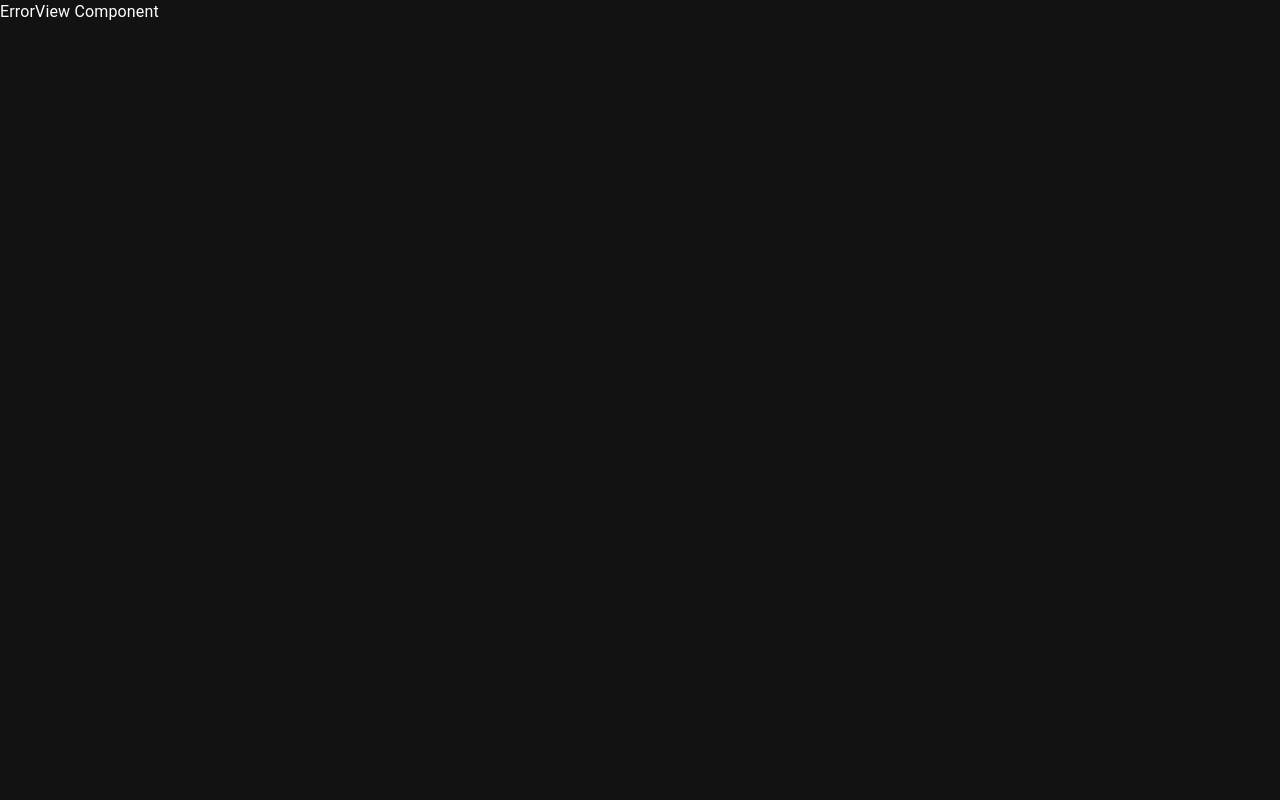
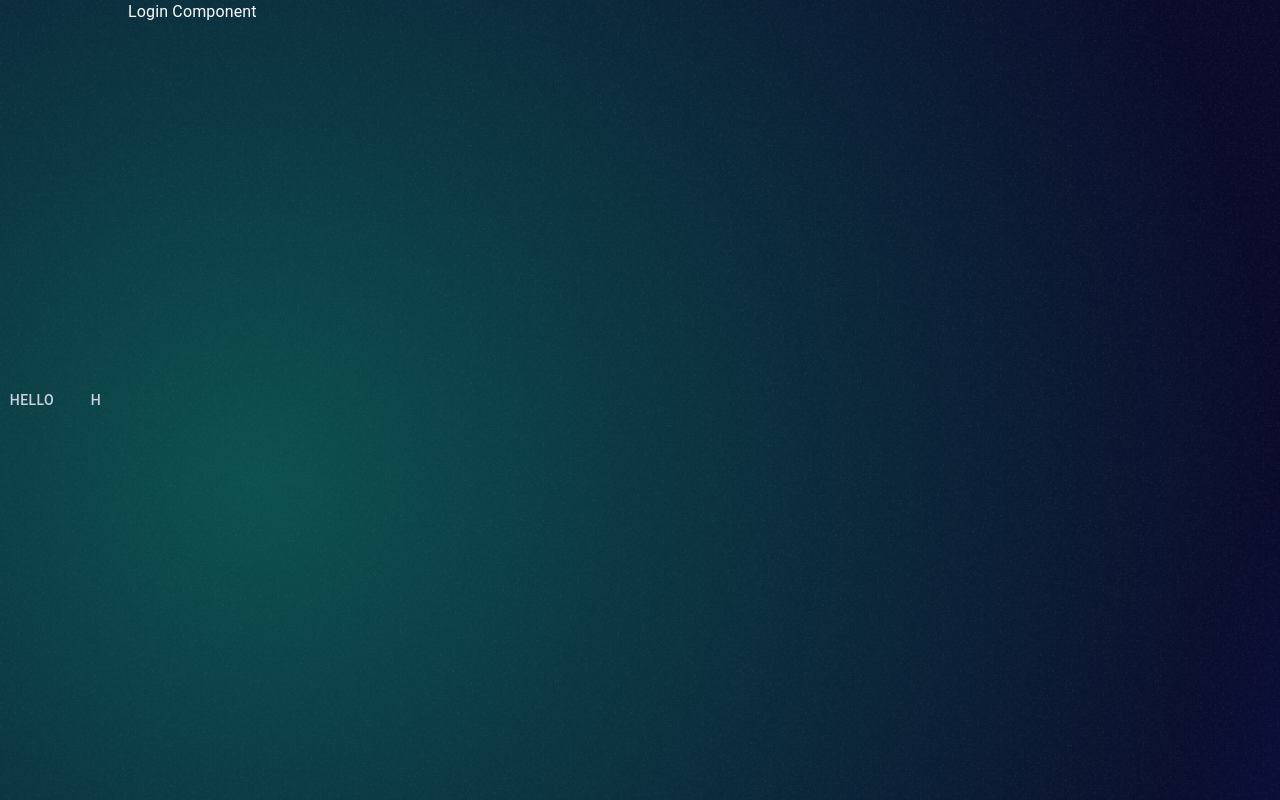
Before and after one commit to PieckaAndrej/voxifiya, a React (Vite) app: page /login in a window 1280 px wide. Before the commit this address had no page. Built offline with nearby package versions, Linux system fonts and the light colour scheme.

Commit message:
moving background

```diff
--- a/package.json
+++ b/package.json
@@ -25,6 +25,7 @@
   "devDependencies": {
     "@testing-library/react": "^14.2.1",
     "@types/jest": "^29.5.12",
+    "@types/node": "^20.11.20",
     "@types/react": "^18.2.56",
     "@types/react-dom": "^18.2.19",
     "@typescript-eslint/eslint-plugin": "^7.0.2",
--- a/src/App.module.scss
+++ b/src/App.module.scss
@@ -1,7 +1,18 @@
 .App {
   width: 100vw;
   height: 100vh;
-  background: url('assets/noise.svg'),
-    radial-gradient(at 60% 90%, #102692 0%, #51111e 100%);
   display: flex;
+  transition-property: background-position, background-color;
+  background-size: 200% 200%;
+  background-image: radial-gradient(circle at 10% 30%, #0b5250, transparent 40%),
+    radial-gradient(circle at 80% 60%, #102692, transparent 40%);
 }
+
+.noise {
+  background-image: url('assets/noise.svg');
+  width: 100%;
+  height: 100%;
+  position: absolute;
+  top: 0;
+  left: 0;
+}
--- a/src/App.tsx
+++ b/src/App.tsx
@@ -1,11 +1,60 @@
-import { Outlet } from 'react-router-dom';
+import { Outlet, useLocation, useNavigate } from 'react-router-dom';
 import styles from './App.module.scss';
-import { FC } from 'react';
+import { FC, useEffect, useMemo, useState } from 'react';
+import { Button } from '@mui/material';
 
 const App: FC = () => {
+  const location = useLocation();
+  const [background, setBackground] = useState<{ color: string, position: string }>();
+  const [transitionDuration, setTransitionDuration] = useState('');
+
+  const backgroundConfig = useMemo(() => {
+    return {
+      login: {
+        color: '#090a2b',
+        position: '0% 0%'
+      },
+      input: {
+        color: '#51111e',
+        position: '100% 100%'
+      },
+    }
+  }, []);
+
+  useEffect(() => {
+    setTimeout(() => {
+      setTransitionDuration('60s');
+    }, 100)
+  }, [])
+
+  const navigate = useNavigate();
+
+  useEffect(() => {
+    switch (location.pathname) {
+      case '/input':
+        setBackground(backgroundConfig.input);
+        break;
+      case '/login':
+        setBackground(backgroundConfig.login);
+        break;
+    }
+
+  }, [location, background, backgroundConfig]);
+
   return (
-    <div className={styles.App}>
-      <Outlet/>
+    <div className={styles.App} style={{
+      backgroundPosition: background?.position,
+      backgroundColor: background?.color,
+      transitionDuration
+      }}>
+      <div className={styles.noise}></div>
+      <Button onClick={() => navigate('/input')}>
+        hello
+      </Button>
+      <Button onClick={() => navigate('/login')}>
+        h
+      </Button>
+      <Outlet />
     </div>
   );
 };
--- /dev/null
+++ b/src/views/Login/Login/Login.module.scss
@@ -0,0 +1 @@
+.Login {}
--- /dev/null
+++ b/src/views/Login/Login/Login.tsx
@@ -0,0 +1,12 @@
+import React, { FC } from 'react';
+import styles from './Login.module.scss';
+
+interface LoginProps {}
+
+const Login: FC<LoginProps> = () => (
+  <div className={styles.Login} data-testid="Login">
+    Login Component
+  </div>
+);
+
+export default Login;
```
Also changed, not shown: src/main.tsx (+6 -1 lines), 2 other files (tests, documents, lock files or other folders).
